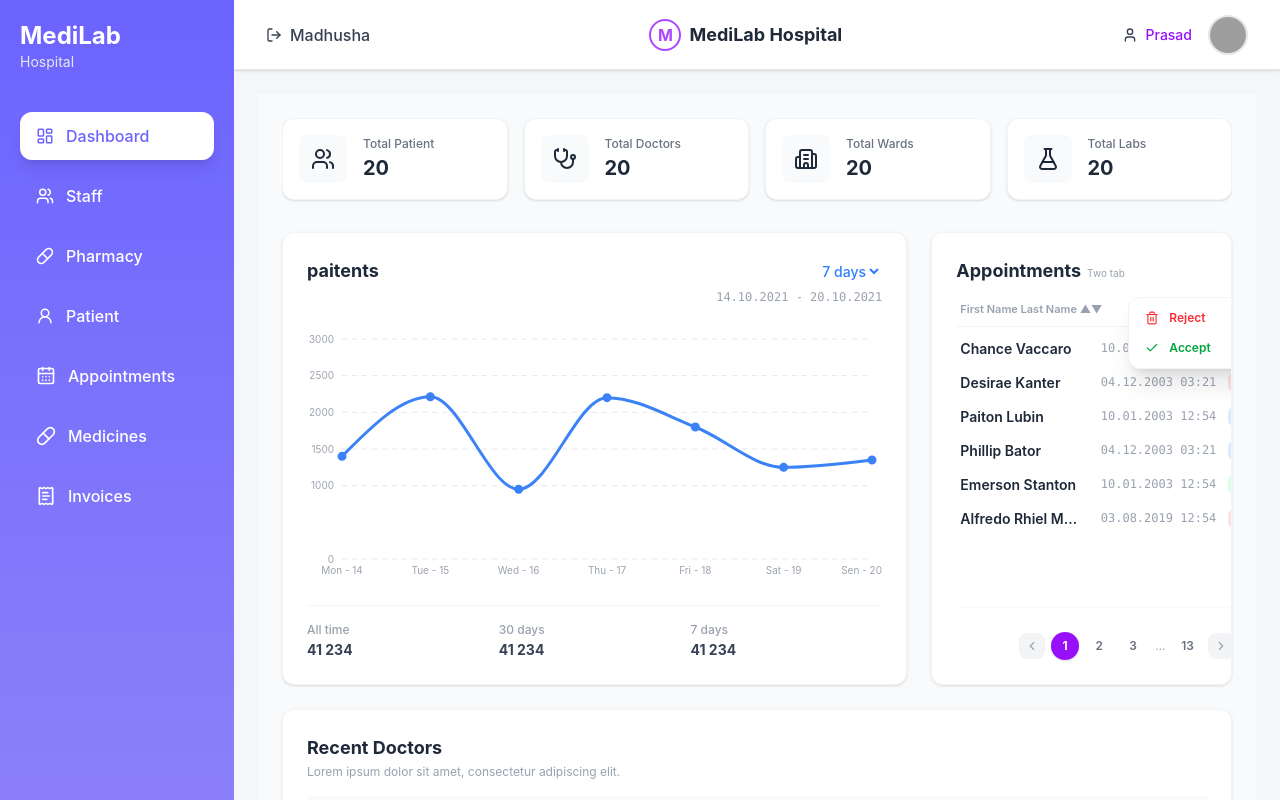
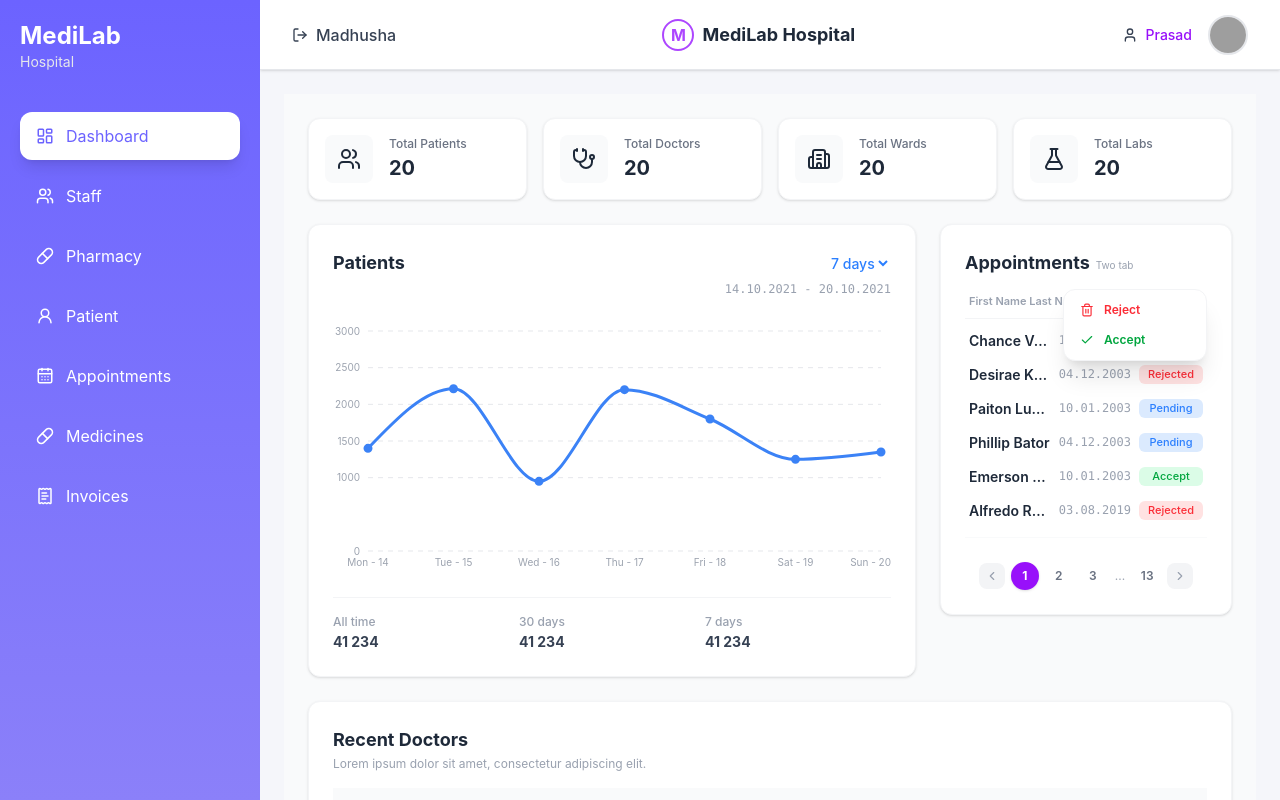
Before and after one commit to Vincedacode/Hospital-Management, a React (Vite) app: page /admin/dashboard in a window 1280 px wide. Shown: the top 800 px of the page. Built offline with nearby package versions, Linux system fonts and the light colour scheme; grey boxes are pictures that could not be loaded.

Commit message:
Fixing responsiveness issues

```diff
--- a/src/components/DashboardLayout.jsx
+++ b/src/components/DashboardLayout.jsx
@@ -1,29 +1,22 @@
 import { useState } from "react";
+import { Outlet } from "react-router-dom";
 import Sidebar from "./Sidebar";
 import Navbar from "./Navbar";
-import { Outlet } from "react-router-dom";
 
 const DashboardLayout = () => {
   const [open, setOpen] = useState(false);
 
   return (
-    <div className="flex bg-[#F5F6FA] min-h-screen">
-
-      {/* SIDEBAR */}
+    <div className="min-h-screen bg-[#F5F6FA] flex">
       <Sidebar open={open} setOpen={setOpen} />
 
-      {/* MAIN CONTENT */}
-      <div className="flex-1 flex flex-col">
-
-        {/* NAVBAR */}
+      <main className="flex-1 min-w-0 flex flex-col lg:ml-[260px]">
         <Navbar setOpen={setOpen} />
 
-        {/* PAGE CONTENT */}
-        <div className="p-4 lg:p-6">
+        <div className="p-4 md:p-6 overflow-x-hidden">
           <Outlet />
         </div>
-
-      </div>
+      </main>
     </div>
   );
 };
--- a/src/components/Sidebar.jsx
+++ b/src/components/Sidebar.jsx
@@ -2,20 +2,14 @@ import { NavLink } from "react-router-dom";
 import {
   LayoutDashboard,
   Users,
-  FlaskConical,
-  Building2,
   Pill,
   UserRound,
-  Menu,
   X,
   CalendarDays,
   ReceiptText,
 } from "lucide-react";
-import { useState } from "react";
 
-const Sidebar = ({open, setOpen}) => {
-
-
+const Sidebar = ({ open, setOpen }) => {
   const links = [
     {
       name: "Dashboard",
@@ -40,26 +34,22 @@ const links = [
     {
       name: "Appointments",
       path: "/admin/appointments",
-    icon: <CalendarDays size={20} />,
+      icon: <CalendarDays size={18} />,
     },
-
     {
       name: "Medicines",
       path: "/admin/medicines",
-    icon: <Pill size={20} />,
+      icon: <Pill size={18} />,
     },
-
     {
       name: "Invoices",
       path: "/admin/invoices",
-    icon: <ReceiptText size={20} />,
-  }
+      icon: <ReceiptText size={18} />,
+    },
   ];
 
   return (
     <>
-
-      {/* OVERLAY */}
       {open && (
         <div
           className="fixed inset-0 bg-black/40 z-40 lg:hidden"
@@ -67,29 +57,26 @@ const links = [
         />
       )}
 
-      {/* SIDEBAR */}
-      <div
+      <aside
         className={`
-          fixed top-0 left-0 z-50
-          h-screen w-[260px]
+          fixed top-0 left-0
+          w-[260px]
+          h-screen
+          z-50
           bg-gradient-to-b from-[#6C63FF] to-[#8B80F9]
           text-white
           p-5
-          transform transition-transform duration-300
-          ${open ? "translate-x-0" : "-translate-x-full"}
-          lg:translate-x-0 lg:static
+          transition-transform duration-300
+          ${
+            open ? "translate-x-0" : "-translate-x-full"
+          }
+          lg:translate-x-0
         `}
       >
-        {/* HEADER */}
         <div className="flex items-center justify-between mb-10">
           <div>
-            <h1 className="text-2xl font-bold">
-              MediLab
-            </h1>
-
-            <p className="text-sm text-gray-200">
-              Hospital
-            </p>
+            <h1 className="text-2xl font-bold">MediLab</h1>
+            <p className="text-sm text-gray-200">Hospital</p>
           </div>
 
           <button
@@ -100,19 +87,19 @@ const links = [
           </button>
         </div>
 
-        {/* NAVIGATION */}
-        <div className="space-y-3">
-          {links.map((link, index) => (
+        <nav className="space-y-3">
+          {links.map((link) => (
             <NavLink
-              key={index}
+              key={link.path}
               to={link.path}
               onClick={() => setOpen(false)}
               className={({ isActive }) =>
                 `
                 flex items-center gap-3
-                px-4 py-3 rounded-xl
-                transition-all duration-300
-                font-medium
+                px-4 py-3
+                rounded-xl
+                transition-all
+                duration-300
                 ${
                   isActive
                     ? "bg-white text-[#6C63FF] shadow-lg"
@@ -122,12 +109,11 @@ const links = [
               }
             >
               {link.icon}
-
               <span>{link.name}</span>
             </NavLink>
           ))}
-        </div>
-      </div>
+        </nav>
+      </aside>
     </>
   );
 };
--- a/src/pages/admin/AppointmentManagement.jsx
+++ b/src/pages/admin/AppointmentManagement.jsx
@@ -13,28 +13,28 @@ import {
 
 function AppointmentManagement() {
   return (
-    <div className="min-h-screen bg-gray-100 p-4 md:p-8">
+    <div className="bg-gray-100 p-3 sm:p-4 lg:p-6 space-y-6">
       {/* Header */}
-      <div className="bg-white rounded-2xl shadow-sm p-5 mb-6">
-        <h1 className="text-2xl md:text-3xl font-bold text-gray-800">
+      <div className="bg-white rounded-xl lg:rounded-2xl shadow-sm p-4 sm:p-5">
+        <h1 className="text-xl sm:text-2xl lg:text-3xl font-bold text-gray-800">
           Appointment Management
         </h1>
       </div>
 
       {/* Form Section */}
-      <div className="bg-white rounded-2xl shadow-md p-4 md:p-8">
+      <div className="bg-white rounded-xl lg:rounded-2xl shadow-md p-4 sm:p-5 lg:p-8">
         {/* Top Actions */}
-        <div className="flex flex-col lg:flex-row justify-between gap-4 mb-8">
-          <button className="bg-gradient-to-r from-purple-600 to-indigo-500 text-white font-semibold px-6 py-3 rounded-xl flex items-center justify-center gap-2 w-full lg:w-fit shadow-md">
+        <div className="flex flex-col xl:flex-row xl:items-center xl:justify-between gap-4 mb-8">
+          <button className="bg-gradient-to-r from-purple-600 to-indigo-500 text-white font-semibold px-6 py-3 rounded-xl flex items-center justify-center gap-2 w-full sm:w-auto shadow-md">
             <FileText size={18} />
             Generate Report
           </button>
 
-          <div className="flex flex-col sm:flex-row gap-3">
+          <div className="flex flex-col sm:flex-row gap-3 w-full xl:w-auto">
             <input
               type="text"
               placeholder="ID"
-              className="border-2 border-gray-300 rounded-xl px-4 py-3 w-full sm:w-72 focus:outline-none focus:ring-2 focus:ring-indigo-500"
+              className="border-2 border-gray-300 rounded-xl px-4 py-3 w-full sm:w-[280px] focus:outline-none focus:ring-2 focus:ring-indigo-500"
             />
 
             <button className="bg-yellow-400 hover:bg-yellow-500 text-white font-semibold px-6 py-3 rounded-xl flex items-center justify-center gap-2 shadow-md">
@@ -45,7 +45,7 @@ function AppointmentManagement() {
         </div>
 
         {/* Form Grid */}
-        <div className="grid grid-cols-1 md:grid-cols-2 gap-5">
+        <div className="grid grid-cols-1 lg:grid-cols-2 gap-4 lg:gap-5">
           {/* First Name */}
           <div className="relative">
             <User
@@ -119,7 +119,7 @@ function AppointmentManagement() {
         </div>
 
         {/* Gender, Appointment Date, Time */}
-        <div className="grid grid-cols-1 md:grid-cols-3 gap-5 mt-5">
+        <div className="grid grid-cols-1 sm:grid-cols-2 lg:grid-cols-3 gap-4 lg:gap-5 mt-5">
           <select className="border-2 border-gray-300 rounded-xl px-4 py-3 focus:outline-none focus:ring-2 focus:ring-indigo-500">
             <option>Gender</option>
             <option>Male</option>
@@ -150,7 +150,7 @@ function AppointmentManagement() {
         </div>
 
         {/* Department & Doctor */}
-        <div className="grid grid-cols-1 md:grid-cols-2 gap-5 mt-5">
+        <div className="grid grid-cols-1 lg:grid-cols-2 gap-4 lg:gap-5 mt-5">
           <div className="relative">
             <select className="w-full border-2 border-gray-300 rounded-xl pl-11 pr-4 py-3 focus:outline-none focus:ring-2 focus:ring-indigo-500">
               <option>Department Name</option>
@@ -183,23 +183,23 @@ function AppointmentManagement() {
         </div>
 
         {/* Action Buttons */}
-        <div className="flex flex-wrap justify-center gap-4 mt-8">
-          <button className="bg-gradient-to-r from-green-700 to-lime-500 text-white font-semibold px-10 py-3 rounded-xl shadow-md hover:scale-105 transition">
+        <div className="grid grid-cols-1 sm:grid-cols-3 gap-4 mt-8">
+          <button className="w-full bg-gradient-to-r from-green-700 to-lime-500 text-white font-semibold py-3 rounded-xl shadow-md hover:scale-[1.02] transition">
             Register
           </button>
 
-          <button className="bg-gradient-to-r from-indigo-700 to-purple-500 text-white font-semibold px-10 py-3 rounded-xl shadow-md hover:scale-105 transition">
+          <button className="w-full bg-gradient-to-r from-indigo-700 to-purple-500 text-white font-semibold py-3 rounded-xl shadow-md hover:scale-[1.02] transition">
             Update
           </button>
 
-          <button className="bg-gradient-to-r from-red-600 to-orange-500 text-white font-semibold px-10 py-3 rounded-xl shadow-md hover:scale-105 transition">
+          <button className="w-full bg-gradient-to-r from-red-600 to-orange-500 text-white font-semibold py-3 rounded-xl shadow-md hover:scale-[1.02] transition">
             Delete
           </button>
         </div>
       </div>
 
       {/* Table */}
-      <div className="bg-white rounded-2xl shadow-md p-4 md:p-6 mt-8">
+      <div className="bg-white rounded-xl lg:rounded-2xl shadow-md p-4 sm:p-5 lg:p-6 overflow-hidden">
         <h2 className="text-xl font-bold text-gray-800">
           Recent Appointments
         </h2>
@@ -208,8 +208,8 @@ function AppointmentManagement() {
           View recently registered appointments.
         </p>
 
-        <div className="overflow-x-auto">
-          <table className="w-full min-w-[1000px]">
+        <div className="overflow-x-auto rounded-xl">
+          <table className="w-full min-w-[850px] text-sm">
             <thead>
               <tr className="bg-gray-100">
                 <th className="text-left p-4">ID</th>
--- a/src/pages/admin/Dashboard.jsx
+++ b/src/pages/admin/Dashboard.jsx
@@ -22,7 +22,7 @@ import {
 function Dashboard() {
   const stats = [
     {
-      title: "Total Patient",
+      title: "Total Patients",
       value: 20,
       icon: Users,
     },
@@ -50,7 +50,7 @@ function Dashboard() {
     { day: "Thu - 17", patients: 2200 },
     { day: "Fri - 18", patients: 1800 },
     { day: "Sat - 19", patients: 1250 },
-    { day: "Sen - 20", patients: 1350 },
+    { day: "Sun - 20", patients: 1350 },
   ];
 
   const appointments = [
@@ -167,9 +167,8 @@ function Dashboard() {
   return (
     <div className="bg-gray-50 min-h-screen p-4 sm:p-6 space-y-6 text-gray-700 max-w-[1600px] mx-auto overflow-hidden">
 
-      {/* STATS TOP BAR: Safe container that horizontal scrolls if content overflows grid boundaries */}
-      <div className="w-full overflow-x-auto pb-2">
-        <div className="grid grid-cols-4 gap-4 min-w-[640px] lg:min-w-0">
+      {/* STATS TOP BAR: Fully responsive flow, wrapping naturally on mobile viewports */}
+      <div className="grid grid-cols-1 sm:grid-cols-2 lg:grid-cols-4 gap-4 w-full">
         {stats.map((item, index) => {
           const Icon = item.icon;
           return (
@@ -192,16 +191,15 @@ function Dashboard() {
           );
         })}
       </div>
-      </div>
 
       {/* MID SECTION: CHART + APPOINTMENTS */}
-      <div className="grid grid-cols-1 xl:grid-cols-3 gap-6">
+      <div className="grid grid-cols-1 xl:grid-cols-3 gap-6 items-start">
 
-        {/* PATIENTS CHART CARD */}
+        {/* PATIENTS CHART CARD (Acceptable horizontal scrolling fallback on very narrow viewports) */}
         <div className="bg-white rounded-xl p-4 sm:p-6 shadow-sm border border-gray-100 xl:col-span-2 flex flex-col justify-between overflow-x-auto">
-          <div className="min-w-[450px]">
+          <div className="min-w-[440px] sm:min-w-0">
             <div className="flex justify-between items-center mb-1">
-              <h3 className="font-bold text-gray-800 text-base sm:text-lg">paitents</h3>
+              <h3 className="font-bold text-gray-800 text-base sm:text-lg">Patients</h3>
               <select className="text-blue-500 text-xs sm:text-sm bg-transparent font-medium border-none outline-none cursor-pointer">
                 <option>7 days</option>
               </select>
@@ -247,12 +245,12 @@ function Dashboard() {
           </div>
         </div>
 
-        {/* APPOINTMENTS CARD */}
-        <div className="bg-white rounded-xl p-4 sm:p-6 shadow-sm border border-gray-100 flex flex-col justify-between overflow-x-auto">
-          <div className="min-w-[340px] relative">
+        {/* APPOINTMENTS CARD: Fixed rigid dimensions to wrap seamlessly on small viewports */}
+        <div className="bg-white rounded-xl p-4 sm:p-6 shadow-sm border border-gray-100 flex flex-col justify-between w-full overflow-hidden">
+          <div className="w-full relative">
 
-            {/* Popover actions */}
-            <div className="absolute right-2 top-10 bg-white rounded-xl shadow-xl border border-gray-100 p-1.5 z-10 w-40 space-y-0.5">
+            {/* Popover actions adjusted to fit safely within viewport confines */}
+            <div className="absolute right-0 top-10 bg-white rounded-xl shadow-xl border border-gray-100 p-1.5 z-10 w-36 space-y-0.5">
               <button className="flex items-center gap-2.5 w-full px-2.5 py-1.5 text-xs font-semibold text-red-500 hover:bg-red-50 rounded-lg transition-colors">
                 <Trash2 size={14} /> Reject
               </button>
@@ -278,19 +276,19 @@ function Dashboard() {
               {appointments.map((item, index) => (
                 <div
                   key={index}
-                  className="flex justify-between items-center text-sm px-1 gap-4"
+                  className="flex justify-between items-center text-sm px-1 gap-2"
                 >
                   <div className="min-w-0 flex-1">
                     <h4 className="font-semibold text-gray-800 truncate">
                       {item.name}
                     </h4>
                   </div>
-                  <div className="flex items-center gap-3 shrink-0 text-right">
-                    <span className="text-xs text-gray-400 font-mono whitespace-nowrap">
-                      {item.date}
+                  <div className="flex items-center gap-2 shrink-0 text-right">
+                    <span className="text-[11px] sm:text-xs text-gray-400 font-mono whitespace-nowrap">
+                      {item.date.split(" ")[0]} {/* Truncates time if spacing gets strict on dynamic sizes */}
                     </span>
                     <span
-                      className={`text-[11px] px-2.5 py-0.5 font-medium rounded-md w-16 text-center inline-block shrink-0 ${
+                      className={`text-[10px] sm:text-[11px] px-2 py-0.5 font-medium rounded-md w-14 sm:w-16 text-center inline-block shrink-0 ${
                         item.status === "Accept"
                           ? "bg-green-100 text-green-600"
                           : item.status === "Rejected"
@@ -307,7 +305,7 @@ function Dashboard() {
           </div>
 
           {/* Pagination Controls */}
-          <div className="flex justify-center items-center gap-1.5 pt-6 mt-4 border-t border-gray-50 min-w-[340px]">
+          <div className="flex justify-center items-center gap-1 sm:gap-1.5 pt-6 mt-4 border-t border-gray-50 w-full">
             <button className="p-1.5 rounded-lg bg-gray-100 text-gray-400 hover:bg-gray-200">
               <ChevronLeft size={14} />
             </button>
@@ -339,7 +337,7 @@ function Dashboard() {
         </div>
 
         <div className="overflow-x-auto w-full">
-          <table className="w-full min-w-[900px] text-sm text-left border-collapse">
+          <table className="w-full min-w-[900px] text-sm text-left border-collapse whitespace-nowrap">
             <thead>
               <tr className="bg-gray-50 text-gray-500 uppercase text-[11px] tracking-wider font-bold border-b border-gray-100">
                 <th className="p-3 pl-4 w-14">ID</th>
@@ -399,7 +397,7 @@ function Dashboard() {
         </div>
 
         <div className="overflow-x-auto w-full">
-          <table className="w-full min-w-[750px] text-sm text-left border-collapse">
+          <table className="w-full min-w-[750px] text-sm text-left border-collapse whitespace-nowrap">
             <thead>
               <tr className="bg-gray-50 text-gray-500 uppercase text-[11px] tracking-wider font-bold border-b border-gray-100">
                 <th className="p-3 pl-4 w-14">ID</th>
```
Also changed, not shown: src/App.css (deleted, +0 -184 lines). Lines whose indentation alone changed are shown as unchanged.
